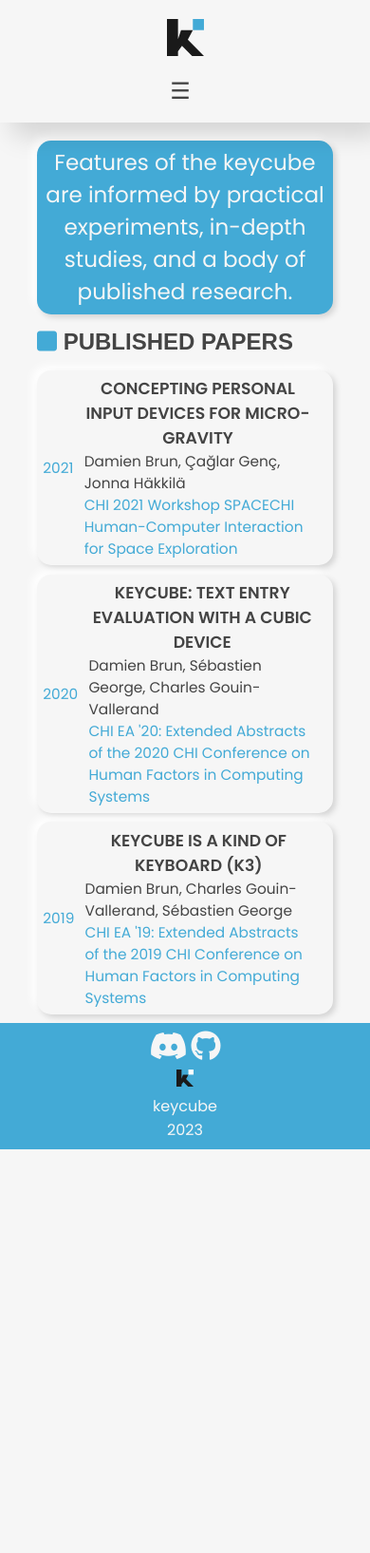
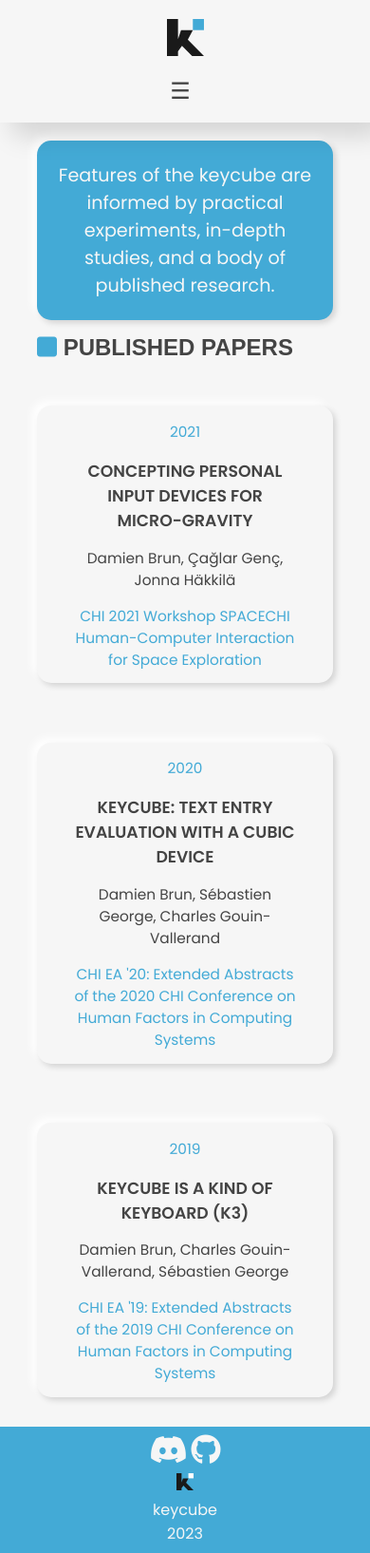
Before and after one commit to keycube/keycube.github.io, a Jekyll site: the page built from research.markdown, in a window 390 px wide. Shown: the whole page at 95% size. Built offline with Jekyll 4.4.1, drawn with Linux system fonts in a browser that asks for light colours; nearby versions of some CDN libraries; some web fonts are replaced; before the commit the page ends 1210 px from its top, so only the background shows below that.

Commit message:
responsive

```diff
--- a/_sass/main.scss
+++ b/_sass/main.scss
@@ -114,16 +114,32 @@
 
 .citation {
 	width: 100%;
-    text-align: center;
+  text-align: center;
 	margin-bottom : 5%;
 	padding: 2% 0%;
 	font-size: 1.2em;
-    border-radius: 15px;
+  border-radius: 15px;
 	box-shadow: 3px 3px 6px #00000025, -	5px -5px 10px #ffffff;
 
     p{
         color :$white;
     }
+
+}
+
+@media screen and (max-width: 768px) {
+  .citation{
+    width: 100%;
+
+    font-size: 1em;
+    // padding: 5%;
+
+    p{
+      margin: 5%;
+    }
+
+  }
+
 }
 
 p {
@@ -152,6 +168,7 @@
 	margin: auto;
 	justify-content: space-around;
 }
+
 
 
 ///////////////FOOTER/////////////////////
--- a/_sass/research.scss
+++ b/_sass/research.scss
@@ -49,23 +49,18 @@
 
   }
 
+  @media screen and (max-width: 768px) {
 
+	.published-paper{
+		display: flex;
+		flex-direction: column;
+		align-items: center;
+		margin: 10% 0;
+		text-align: center;
 
+		p{
+			margin: 3%;
+		}
+	}
 
-
-
-
-
-
-
-
-// .picto{
-// 	width: 5%;
-// 	font-size:2em;
-// 	cursor: pointer;
-// 	transition: transform 0.2s ease;
-// }
-
-// .picto:hover{
-// 	transform: scale(1.2);
-// }
+}
```
Also changed, not shown: 3 other files.
